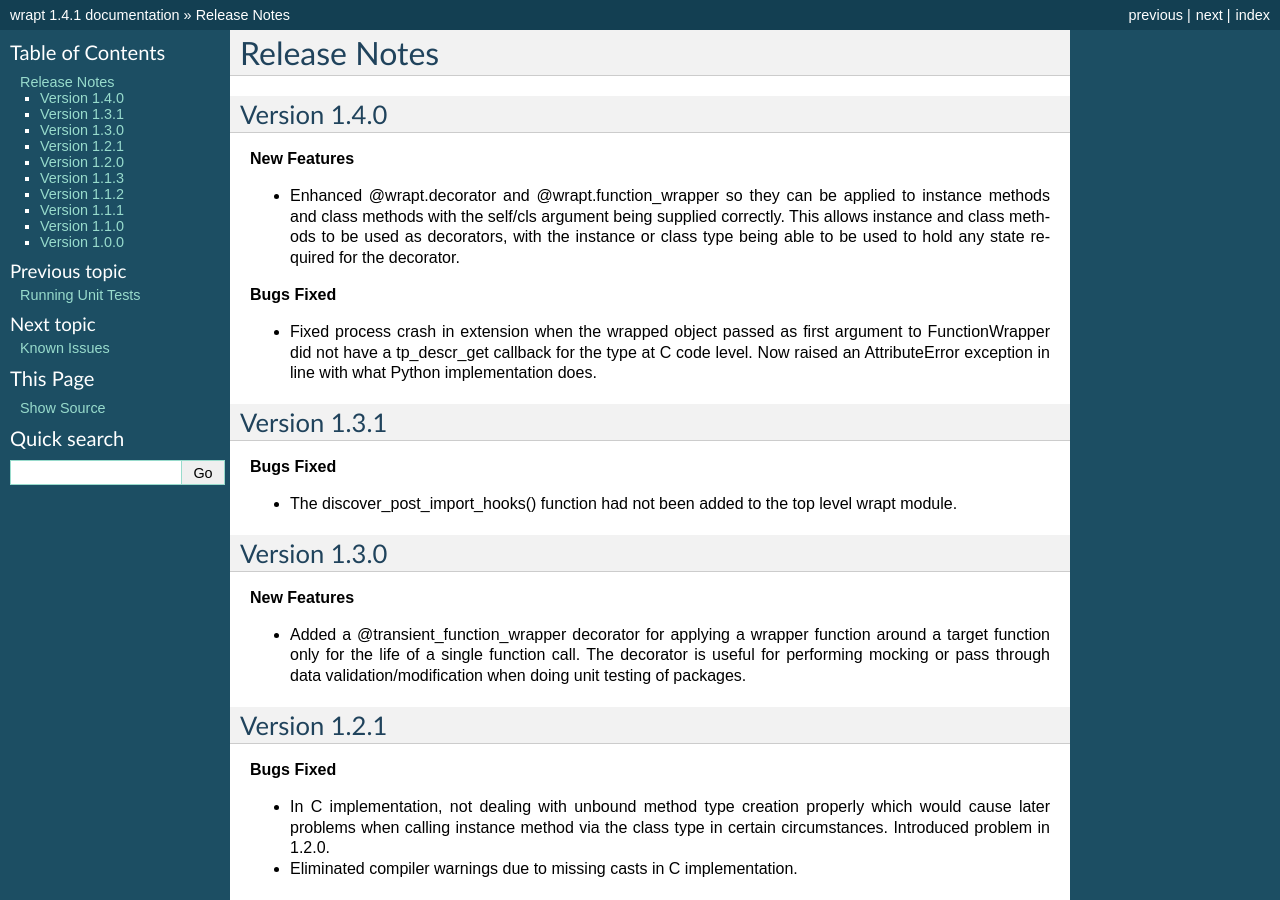
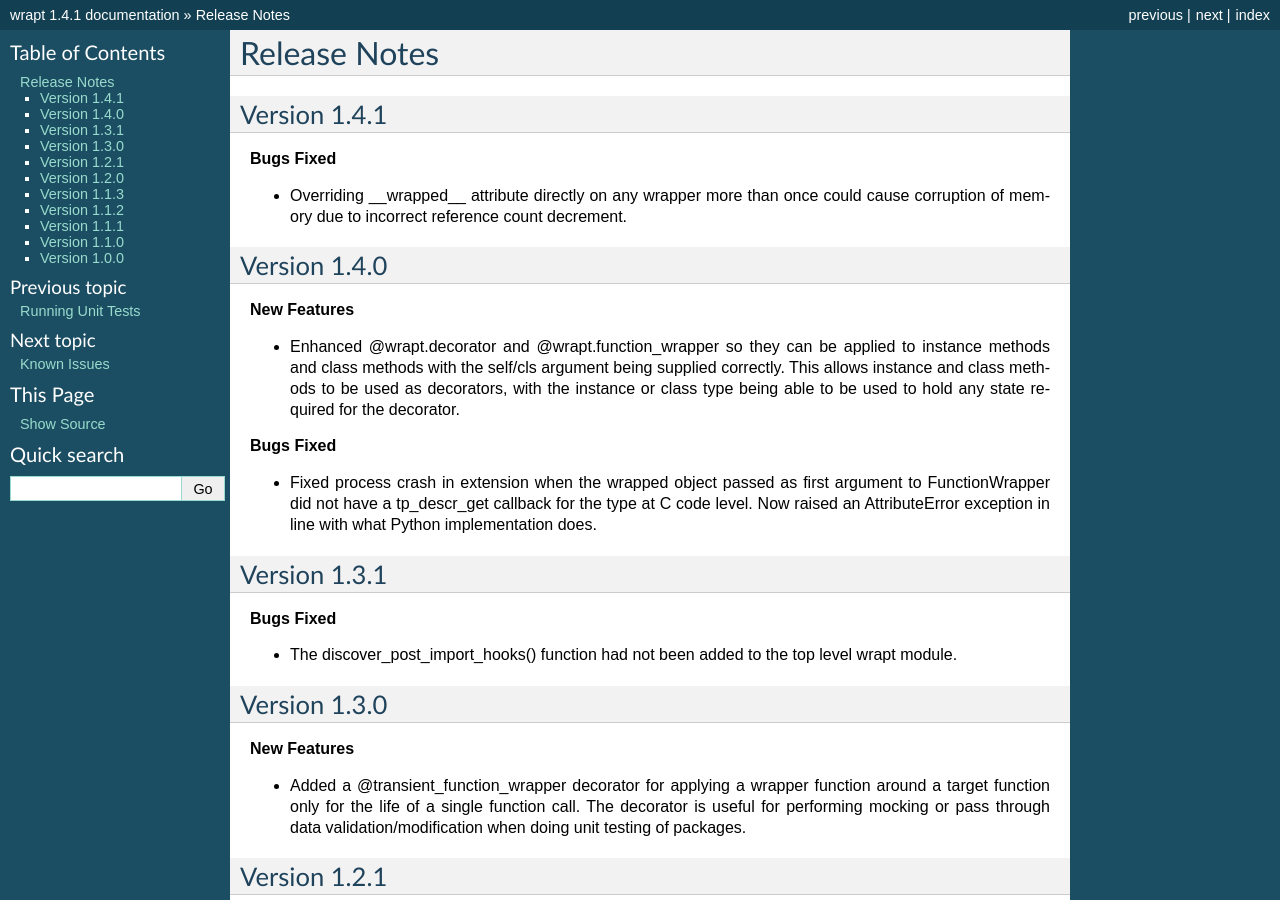
Before and after one commit to GrahamDumpleton/wrapt, a Sphinx documentation site: the page built from docs/changes.rst, in a window 1280 px wide and 900 px high. Built offline with Sphinx 7.4.7, drawn with Linux system fonts in a browser that asks for light colours.

Commit message:
Document memory corruption issue for __wrapped__.

```diff
--- a/docs/changes.rst
+++ b/docs/changes.rst
@@ -1,5 +1,14 @@
 Release Notes
 =============
+
+Version 1.4.1
+-------------
+
+**Bugs Fixed**
+
+* Overriding __wrapped__ attribute directly on any wrapper more than once
+  could cause corruption of memory due to incorrect reference count
+  decrement.
 
 Version 1.4.0
 -------------
```
